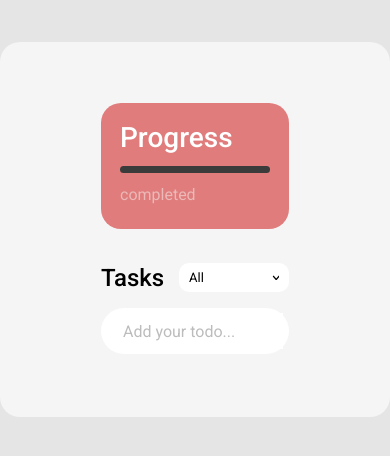
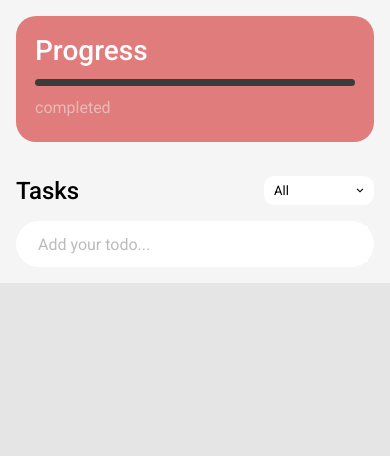
Before and after one commit to phisite/todos, a React (Vite) app: page / in a window 390 px wide. Shown: the top 456 px of the page. Built offline with nearby package versions, Linux system fonts and the light colour scheme; no server answers.

Commit message:
feat: apply simple responsive layout for narrow screen; fix clipped svg

```diff
--- a/src/App.module.css
+++ b/src/App.module.css
@@ -1,9 +1,12 @@
 .todoContainer {
-  max-width: 720px;
-  margin: 42px auto 58px;
-  padding: 61px 101px 63px;
-  border-radius: 20px;
   background-color: #f5f5f5;
+  padding: 16px;
+  @media (min-width: 768px) {
+    max-width: 720px;
+    border-radius: 20px;
+    margin: 42px auto 58px;
+    padding: 61px 101px 63px;
+  }
 }
 
 .nav {
--- a/src/components/Filter.module.css
+++ b/src/components/Filter.module.css
@@ -22,8 +22,8 @@
     /* text-transform: capitalize; */
   }
   > .caret {
-    width: 6.658167362213135px;
-    height: 4.153916835784912px;
+    width: 8px;
+    height: 5px;
     border-radius: 0px;
     background-image: url(../assets/chevdown.svg);
     content: "";
--- a/src/components/Todo.module.css
+++ b/src/components/Todo.module.css
@@ -36,8 +36,8 @@
   color: #585292;
   appearance: none;
   &::before {
-    width: 10.209918022155762px;
-    height: 7.877374172210693px;
+    width: 11px;
+    height: 9px;
     transform: scale(0);
     background-image: url(../assets/checkmark.svg);
     content: "";
@@ -75,8 +75,8 @@
   border: none;
   background: transparent;
   &::before {
-    width: 19.200000762939453px;
-    height: 4.799999237060547px;
+    width: 20px;
+    height: 6px;
     border-radius: 0px;
     background-image: url(../assets/threedots.svg);
     content: "";
```
